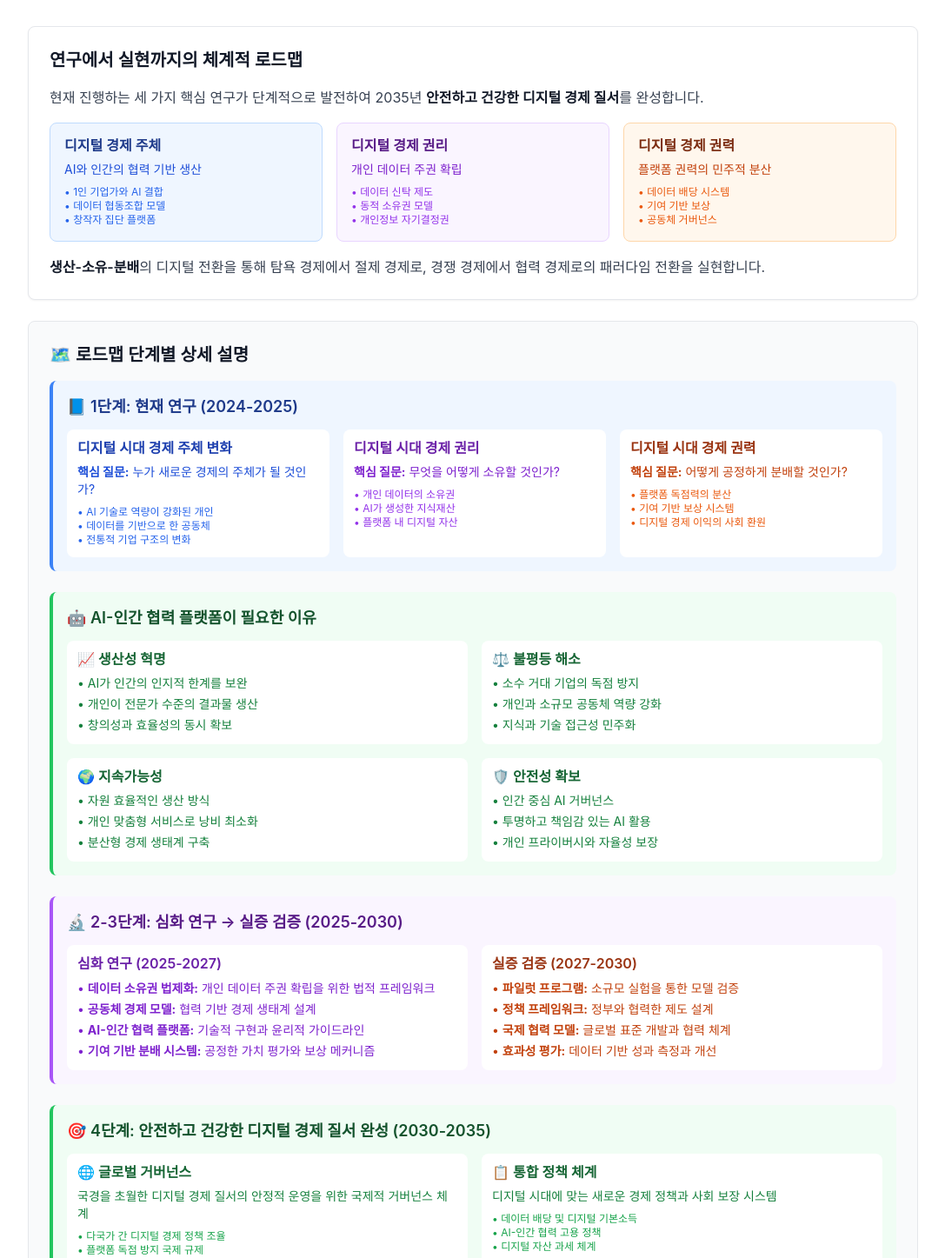
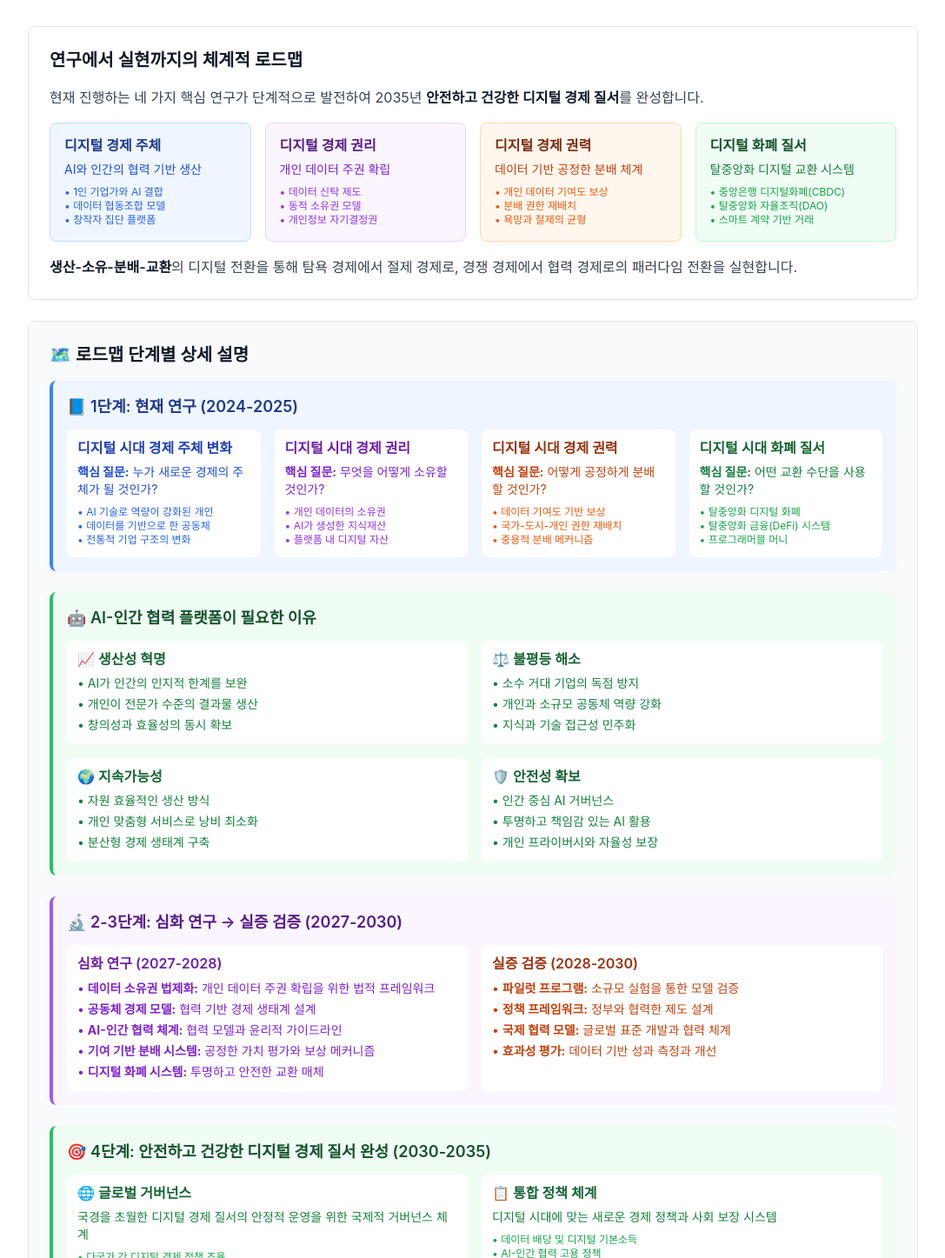
Before and after one commit to hohyon-ryu/taedi, a Next.js app: page /digital-economy-masterplan in a window 1280 px wide. Shown: the part 583-2030 px from the top of the page at 87% size, without its empty margins (96-1183 px from the left). Built offline with nearby package versions, Linux system fonts and the light colour scheme.

Commit message:
feat: Update ImplementationPlan and related charts for revised research timelines and additional digital currency studies

```diff
--- a/src/app/digital-economy-masterplan/components/ImplementationPlan.js
+++ b/src/app/digital-economy-masterplan/components/ImplementationPlan.js
@@ -15,13 +15,14 @@ const ImplementationPlan = () => {
           <div className="grid grid-cols-1 md:grid-cols-3 gap-6">
             <div className="p-4 bg-blue-50 rounded-lg border border-blue-200 shadow-sm">
               <h4 className="font-semibold text-blue-900 mb-2">
-                1단계: 심화 연구 (2025-2027)
+                1단계: 심화 연구 (2027-2028)
               </h4>
               <ul className="text-sm text-blue-700 space-y-1 mb-3">
                 <li>• 데이터 소유권 법제화 연구</li>
                 <li>• 공동체 경제 모델 설계</li>
                 <li>• AI-인간 협력 플랫폼 개발</li>
                 <li>• 기여 기반 분배 시스템 연구</li>
+                <li>• 디지털 화폐 시스템 연구</li>
               </ul>
               <p className="text-xs text-blue-600 italic">
                 이론적 토대 구축 및 프로토타입 개발
@@ -29,7 +30,7 @@ const ImplementationPlan = () => {
             </div>
             <div className="p-4 bg-orange-50 rounded-lg border border-orange-200 shadow-sm">
               <h4 className="font-semibold text-orange-900 mb-2">
-                2단계: 실증 검증 (2027-2030)
+                2단계: 실증 검증 (2028-2030)
               </h4>
               <ul className="text-sm text-orange-700 space-y-1 mb-3">
                 <li>• 파일럿 프로그램 실행</li>
--- a/src/app/digital-economy-masterplan/components/MermaidCharts.js
+++ b/src/app/digital-economy-masterplan/components/MermaidCharts.js
@@ -4,58 +4,58 @@
 export const researchRoadmapChart = `
 graph TD
     subgraph "현재 연구 (2025-2026)"
-        R1["디지털 경제 주체<br/>(생산: AI-인간 협력)"]
-        R2["디지털 경제 권리<br/>(소유: 데이터 주권)"]
-        R3["디지털 경제 권력<br/>(분배: 플랫폼 거버넌스)"]
+        R1["디지털 경제 주체<br/>(생산)"]
+        R2["디지털 경제 권리<br/>(소유)"]
+        R3["디지털 경제 권력<br/>(분배)"]
+        R4["디지털 화폐 질서<br/>(교환)"]
     end
 
-    subgraph "심화 연구 (2025-2027)"
+    subgraph "심화 연구 (2027-2028)"
+        S2["공동체 경제 모델"]
+        S3["AI 기반 가치 생산"]
         S1["데이터 소유권 법제화"]
-        S2["공동체 경제 모델"]
-        S3["AI-인간 협력 플랫폼"]
         S4["기여 기반 분배 시스템"]
+        S5["디지털 화폐 시스템"]
     end
 
-    subgraph "실증 검증 (2027-2030)"
-        E1["파일럿 프로그램"]
-        E2["정책 프레임워크"]
-        E3["국제 협력 모델"]
+    subgraph "실증 검증 (2028-2030)"
+        E1["소규모 실증 실험"]
+        E2["정책 제도 설계"]
+        E3["글로벌 표준 개발"]
     end
 
     subgraph "실현 (2030-2035)"
         F1["글로벌 디지털 경제 거버넌스<br/>(Global Digital Economic Governance)"]
-        F2["통합 경제 정책 프레임워크<br/>(Integrated Economic Policy Framework)"]
+        F2["통합 경제 질서 프레임워크<br/>(Integrated Economic Order Framework)"]
         F3["안전하고 건강한 미래<br/>(Safe & Healthy Future)"]
-        F4["국제 디지털 경제 기구<br/>(International Digital Economy Organization)"]
     end
 
-    R1 --> S1
+    R1 --> S2
     R1 --> S3
     R2 --> S1
-    R2 --> S2
-    R3 --> S3
+    R3 --> S2
     R3 --> S4
+    R4 --> S5
 
-    S1 -.-> E1
+    S1 -.-> E2
     S2 -.-> E1
     S3 -.-> E2
     S4 -.-> E3
+    S5 -.-> E3
 
     E1 -.-> F1
     E1 -.-> F2
     E2 -.-> F2
     E3 -.-> F1
-    E3 -.-> F4
 
     F1 -.-> F3
     F2 -.-> F3
-    F4 -.-> F3
 
     classDef current fill:#e3f2fd,stroke:#1976d2,stroke-width:2px
     classDef future fill:#f5f5f5,stroke:#9e9e9e,stroke-width:1px,stroke-dasharray: 5 5,color:#666666
 
-    class R1,R2,R3 current
-    class S1,S2,S3,S4,E1,E2,E3,F1,F2,F3,F4 future
+    class R1,R2,R3,R4 current
+    class S1,S2,S3,S4,S5,E1,E2,E3,F1,F2,F3 future
 `;
 
 // 경제 질서 진화 차트
--- a/src/app/digital-economy-masterplan/components/ResearchRoadmap.js
+++ b/src/app/digital-economy-masterplan/components/ResearchRoadmap.js
@@ -5,58 +5,58 @@ const ResearchRoadmap = () => {
   const researchRoadmapChart = `
 graph TD
     subgraph "현재 연구 (2025-2026)"
-        R1["디지털 경제 주체<br/>(생산: AI-인간 협력)"]
-        R2["디지털 경제 권리<br/>(소유: 데이터 주권)"]
-        R3["디지털 경제 권력<br/>(분배: 플랫폼 거버넌스)"]
+        R1["디지털 경제 주체<br/>(생산)"]
+        R2["디지털 경제 권리<br/>(소유)"]
+        R3["디지털 경제 권력<br/>(분배)"]
+        R4["디지털 화폐 질서<br/>(교환)"]
     end
 
-    subgraph "심화 연구 (2025-2027)"
+    subgraph "심화 연구 (2027-2028)"
+        S2["공동체 경제 모델"]
+        S3["AI 기반 가치 생산"]
         S1["데이터 소유권 법제화"]
-        S2["공동체 경제 모델"]
-        S3["AI-인간 협력 플랫폼"]
         S4["기여 기반 분배 시스템"]
+        S5["디지털 화폐 시스템"]
     end
 
-    subgraph "실증 검증 (2027-2030)"
-        E1["파일럿 프로그램"]
-        E2["정책 프레임워크"]
-        E3["국제 협력 모델"]
+    subgraph "실증 검증 (2028-2030)"
+        E1["소규모 실증 실험"]
+        E2["정책 제도 설계"]
+        E3["글로벌 표준 개발"]
     end
 
     subgraph "실현 (2030-2035)"
         F1["글로벌 디지털 경제 거버넌스<br/>(Global Digital Economic Governance)"]
-        F2["통합 경제 정책 프레임워크<br/>(Integrated Economic Policy Framework)"]
+        F2["통합 경제 질서 프레임워크<br/>(Integrated Economic Order Framework)"]
         F3["안전하고 건강한 미래<br/>(Safe & Healthy Future)"]
-        F4["국제 디지털 경제 기구<br/>(International Digital Economy Organization)"]
     end
 
-    R1 --> S1
+    R1 --> S2
     R1 --> S3
     R2 --> S1
-    R2 --> S2
-    R3 --> S3
+    R3 --> S2
     R3 --> S4
+    R4 --> S5
 
-    S1 -.-> E1
+    S1 -.-> E2
     S2 -.-> E1
     S3 -.-> E2
     S4 -.-> E3
+    S5 -.-> E3
 
     E1 -.-> F1
     E1 -.-> F2
     E2 -.-> F2
     E3 -.-> F1
-    E3 -.-> F4
 
     F1 -.-> F3
     F2 -.-> F3
-    F4 -.-> F3
 
     classDef current fill:#e3f2fd,stroke:#1976d2,stroke-width:2px
     classDef future fill:#f5f5f5,stroke:#9e9e9e,stroke-width:1px,stroke-dasharray: 5 5,color:#666666
 
-    class R1,R2,R3 current
-    class S1,S2,S3,S4,E1,E2,E3,F1,F2,F3,F4 future
+    class R1,R2,R3,R4 current
+    class S1,S2,S3,S4,S5,E1,E2,E3,F1,F2,F3 future
   `;
 
   return (
@@ -78,13 +78,13 @@ graph TD
             연구에서 실현까지의 체계적 로드맵
           </h3>
           <p className="text-gray-700 leading-relaxed mb-4">
-            현재 진행하는 세 가지 핵심 연구가 단계적으로 발전하여 2035년{" "}
+            현재 진행하는 네 가지 핵심 연구가 단계적으로 발전하여 2035년{" "}
             <span className="font-semibold text-gray-900">
               안전하고 건강한 디지털 경제 질서
             </span>
             를 완성합니다.
           </p>
-          <div className="grid grid-cols-1 md:grid-cols-3 gap-4 mb-4">
+          <div className="grid grid-cols-1 md:grid-cols-2 lg:grid-cols-4 gap-4 mb-4">
             <div className="p-4 bg-blue-50 rounded-lg border border-blue-200">
               <h4 className="font-semibold text-blue-900 mb-2">
                 디지털 경제 주체
@@ -116,17 +116,32 @@ graph TD
                 디지털 경제 권력
               </h4>
               <p className="text-sm text-orange-700 mb-2">
-                플랫폼 권력의 민주적 분산
+                데이터 기반 공정한 분배 체계
               </p>
               <ul className="text-xs text-orange-600">
-                <li>• 데이터 배당 시스템</li>
-                <li>• 기여 기반 보상</li>
-                <li>• 공동체 거버넌스</li>
+                <li>• 개인 데이터 기여도 보상</li>
+                <li>• 분배 권한 재배치</li>
+                <li>• 욕망과 절제의 균형</li>
+              </ul>
+            </div>
+            <div className="p-4 bg-green-50 rounded-lg border border-green-200">
+              <h4 className="font-semibold text-green-900 mb-2">
+                디지털 화폐 질서
+              </h4>
+              <p className="text-sm text-green-700 mb-2">
+                탈중앙화 디지털 교환 시스템
+              </p>
+              <ul className="text-xs text-green-600">
+                <li>• 중앙은행 디지털화폐(CBDC)</li>
+                <li>• 탈중앙화 자율조직(DAO)</li>
+                <li>• 스마트 계약 기반 거래</li>
               </ul>
             </div>
           </div>
           <p className="text-gray-700 leading-relaxed">
-            <span className="font-semibold text-gray-900">생산-소유-분배</span>
+            <span className="font-semibold text-gray-900">
+              생산-소유-분배-교환
+            </span>
             의 디지털 전환을 통해 탐욕 경제에서 절제 경제로, 경쟁 경제에서 협력
             경제로의 패러다임 전환을 실현합니다.
           </p>
@@ -143,7 +158,7 @@ graph TD
             <h4 className="text-lg font-semibold text-blue-900 mb-3">
               📘 1단계: 현재 연구 (2024-2025)
             </h4>
-            <div className="grid grid-cols-1 md:grid-cols-3 gap-4">
+            <div className="grid grid-cols-1 md:grid-cols-2 lg:grid-cols-4 gap-4">
               <div className="bg-white p-3 rounded-lg">
                 <h5 className="font-semibold text-blue-800 mb-2">
                   디지털 시대 경제 주체 변화
@@ -179,9 +194,22 @@ graph TD
                   <strong>핵심 질문:</strong> 어떻게 공정하게 분배할 것인가?
                 </p>
                 <ul className="text-xs text-orange-600">
-                  <li>• 플랫폼 독점력의 분산</li>
-                  <li>• 기여 기반 보상 시스템</li>
-                  <li>• 디지털 경제 이익의 사회 환원</li>
+                  <li>• 데이터 기여도 기반 보상</li>
+                  <li>• 국가-도시-개인 권한 재배치</li>
+                  <li>• 중용적 분배 메커니즘</li>
+                </ul>
+              </div>
+              <div className="bg-white p-3 rounded-lg">
+                <h5 className="font-semibold text-green-800 mb-2">
+                  디지털 시대 화폐 질서
+                </h5>
+                <p className="text-sm text-green-700 mb-2">
+                  <strong>핵심 질문:</strong> 어떤 교환 수단을 사용할 것인가?
+                </p>
+                <ul className="text-xs text-green-600">
+                  <li>• 탈중앙화 디지털 화폐</li>
+                  <li>• 탈중앙화 금융(DeFi) 시스템</li>
+                  <li>• 프로그래머블 머니</li>
                 </ul>
               </div>
             </div>
@@ -239,12 +267,12 @@ graph TD
           {/* 심화 연구와 실증 검증 */}
           <div className="mb-6 p-4 bg-purple-50 rounded-lg border-l-4 border-purple-500">
             <h4 className="text-lg font-semibold text-purple-900 mb-3">
-              🔬 2-3단계: 심화 연구 → 실증 검증 (2025-2030)
+              🔬 2-3단계: 심화 연구 → 실증 검증 (2027-2030)
             </h4>
             <div className="grid grid-cols-1 md:grid-cols-2 gap-4">
               <div className="bg-white p-3 rounded-lg">
                 <h5 className="font-semibold text-purple-800 mb-2">
-                  심화 연구 (2025-2027)
+                  심화 연구 (2027-2028)
                 </h5>
                 <ul className="text-sm text-purple-700 space-y-1">
                   <li>
@@ -256,18 +284,22 @@ graph TD
                     설계
                   </li>
                   <li>
-                    • <strong>AI-인간 협력 플랫폼:</strong> 기술적 구현과 윤리적
+                    • <strong>AI-인간 협력 체계:</strong> 협력 모델과 윤리적
                     가이드라인
                   </li>
                   <li>
                     • <strong>기여 기반 분배 시스템:</strong> 공정한 가치 평가와
                     보상 메커니즘
                   </li>
+                  <li>
+                    • <strong>디지털 화폐 시스템:</strong> 투명하고 안전한 교환
+                    매체
+                  </li>
                 </ul>
               </div>
               <div className="bg-white p-3 rounded-lg">
                 <h5 className="font-semibold text-orange-800 mb-2">
-                  실증 검증 (2027-2030)
+                  실증 검증 (2028-2030)
                 </h5>
                 <ul className="text-sm text-orange-700 space-y-1">
                   <li>
```
